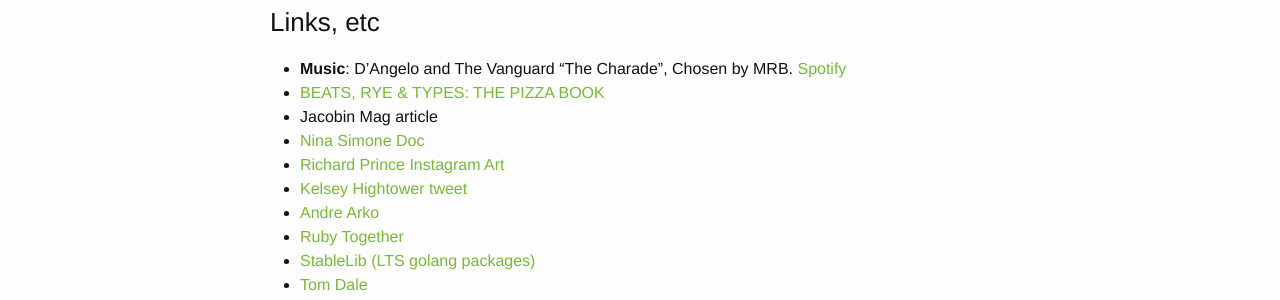
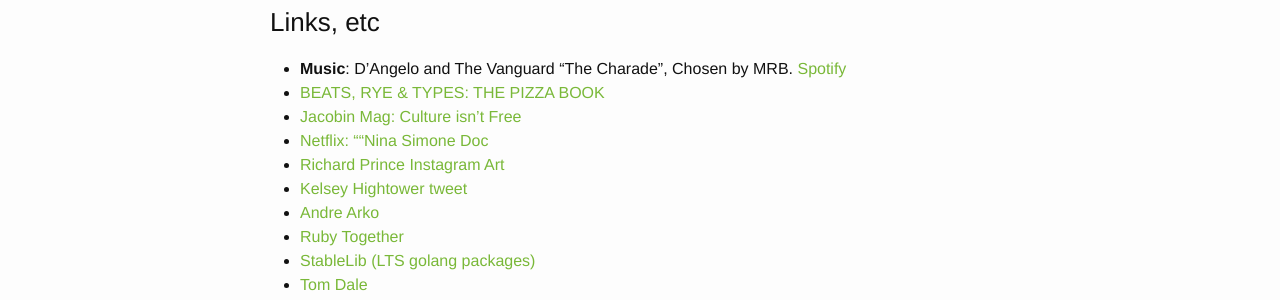
Before and after one commit to beatsryetypes/beatsryetypes.github.io, a Jekyll site: the page built from _posts/2015-07-06-episode-23-free-as-in-free-puppy.md, in a window 1280 px wide. Shown: the part 660-960 px from the top of the page. Built offline with Jekyll 4.4.1, drawn with Linux system fonts in a browser that asks for light colours.

Commit message:
Jacobin Mag Article

```diff
--- a/_posts/2015-07-06-episode-23-free-as-in-free-puppy.md
+++ b/_posts/2015-07-06-episode-23-free-as-in-free-puppy.md
@@ -17,8 +17,8 @@
 
 * <strong>Music</strong>: D'Angelo and The Vanguard "The Charade", Chosen by MRB. [Spotify](https://open.spotify.com/track/7gQzzsppcAezKh0HFjrG3q)
 * [BEATS, RYE & TYPES: THE PIZZA BOOK](http://beatsryetypes.com/pizza)
-* Jacobin Mag article
-* [Nina Simone Doc](http://www.netflix.com/title/70308063)
+* [Jacobin Mag: Culture isn't Free](https://www.jacobinmag.com/2015/07/starving-artists-grizzly-bear-poverty-ubi/)
+* [Netflix: ""Nina Simone Doc](http://www.netflix.com/title/70308063)
 * [Richard Prince Instagram Art](http://www.theverge.com/2015/5/30/8691257/richard-prince-instagram-photos-copyright-law-fair-use)
 * [Kelsey Hightower tweet](https://twitter.com/kelseyhightower/status/616781831782830080)
 * [Andre Arko](https://twitter.com/indirect)
```
